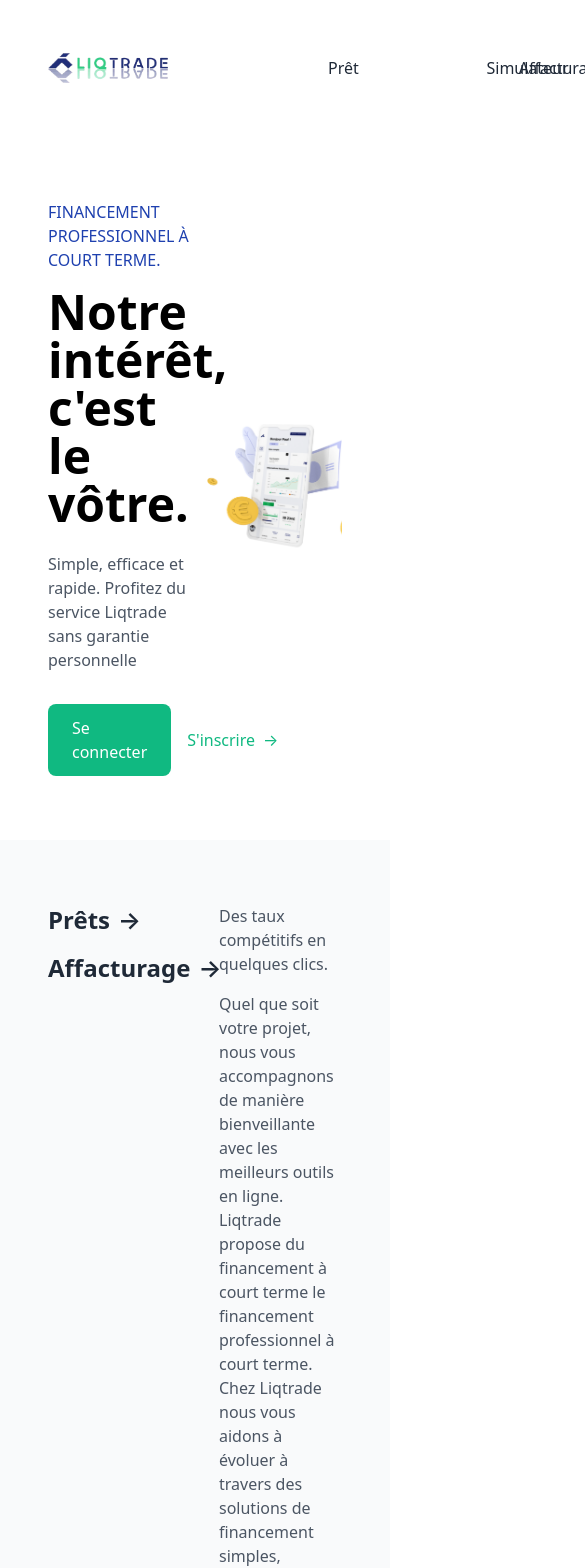
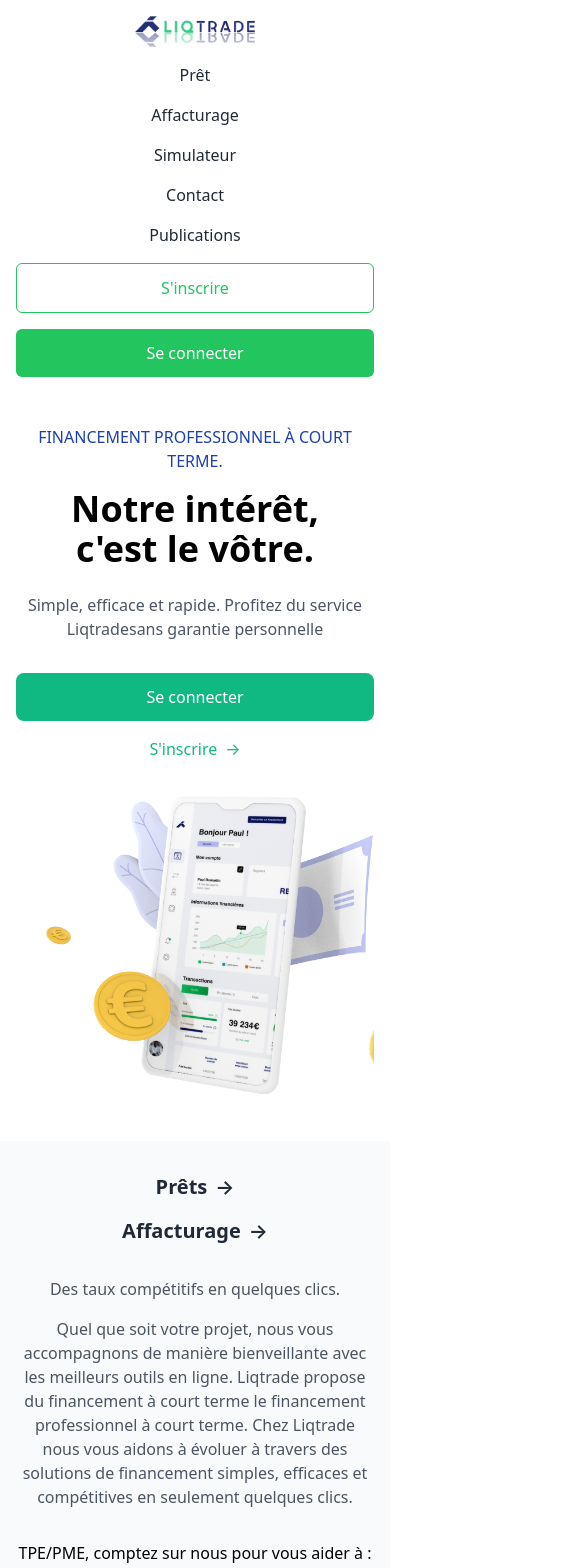
Before and after one commit to jennaram/liqtrade-frontend, a Next.js app: page / in a window 390 px wide. Shown: the top 1568 px of the page, 585 px wide, since content can reach past the window. Built offline with nearby package versions, Linux system fonts and the light colour scheme.

Commit message:
feat: ajout de la responsivité au site

```diff
--- a/src/app/page.tsx
+++ b/src/app/page.tsx
@@ -5,31 +5,31 @@
   return (
     <main className="min-h-screen">
       {/* Navbar */}
-      <nav className="flex items-center justify-between px-12 py-6 max-w-[1400px] mx-auto">
+      <nav className="flex flex-col md:flex-row items-center justify-between px-4 md:px-12 py-4 md:py-6 max-w-[1400px] mx-auto">
         {/* Logo et éléments de gauche */}
-        <div className="flex items-center">
-          <Image src="/images/logoliqtrade.png" alt="Liqtrade" width={120} height={30} className="object-contain" />
-          <div className="flex ml-40">
-            <span className="text-gray-800 text-base font-medium cursor-pointer hover:text-gray-600 mr-40">Prêt</span>
-            <span className="text-gray-800 text-base font-medium cursor-pointer hover:text-gray-600">Affacturage</span>
+        <div className="flex flex-col md:flex-row items-center w-full md:w-auto mb-4 md:mb-0">
+          <Image src="/images/logoliqtrade.png" alt="Liqtrade" width={120} height={30} className="object-contain mb-4 md:mb-0" />
+          <div className="flex flex-col md:flex-row md:ml-8 lg:ml-40 space-y-4 md:space-y-0">
+            <span className="text-gray-800 text-base font-medium cursor-pointer hover:text-gray-600 md:mr-8 lg:mr-40 text-center">Prêt</span>
+            <span className="text-gray-800 text-base font-medium cursor-pointer hover:text-gray-600 text-center">Affacturage</span>
           </div>
         </div>
 
         {/* Éléments de droite */}
-        <div className="flex items-center">
-          <div className="flex">
-            <span className="text-gray-800 text-base font-medium cursor-pointer hover:text-gray-600 mr-40">Simulateur</span>
-            <span className="text-gray-800 text-base font-medium cursor-pointer hover:text-gray-600 mr-40">Contact</span>
-            <span className="text-gray-800 text-base font-medium cursor-pointer hover:text-gray-600 mr-40">Publications</span>
+        <div className="flex flex-col md:flex-row items-center w-full md:w-auto">
+          <div className="flex flex-col md:flex-row space-y-4 md:space-y-0 mb-4 md:mb-0 w-full md:w-auto">
+            <span className="text-gray-800 text-base font-medium cursor-pointer hover:text-gray-600 md:mr-8 lg:mr-40 text-center">Simulateur</span>
+            <span className="text-gray-800 text-base font-medium cursor-pointer hover:text-gray-600 md:mr-8 lg:mr-40 text-center">Contact</span>
+            <span className="text-gray-800 text-base font-medium cursor-pointer hover:text-gray-600 md:mr-8 lg:mr-40 text-center">Publications</span>
           </div>
-          <div className="flex items-center gap-4">
+          <div className="flex flex-col md:flex-row items-center gap-4 w-full md:w-auto">
             <button
-              className="bg-white text-[#22C55E] hover:bg-gray-50 text-base font-medium px-10 py-5 rounded-md transition-all duration-200 min-w-[160px] border border-[#22C55E]"
+              className="bg-white text-[#22C55E] hover:bg-gray-50 text-base font-medium px-6 md:px-10 py-3 md:py-5 rounded-md transition-all duration-200 w-full md:min-w-[160px] border border-[#22C55E]"
             >
               S&apos;inscrire
             </button>
             <button
-              className="bg-[#22C55E] text-white hover:bg-[#16A34A] text-base font-medium px-10 py-5 rounded-md transition-all duration-200 min-w-[160px]"
+              className="bg-[#22C55E] text-white hover:bg-[#16A34A] text-base font-medium px-6 md:px-10 py-3 md:py-5 rounded-md transition-all duration-200 w-full md:min-w-[160px]"
             >
               Se connecter
             </button>
@@ -38,110 +38,112 @@
       </nav>
 
       {/* Hero Section */}
-      <section className="flex justify-between items-center px-12 py-16">
-        <div className="w-1/2">
+      <section className="flex flex-col md:flex-row justify-between items-center px-4 md:px-12 py-8 md:py-16">
+        <div className="w-full md:w-1/2 text-center md:text-left mb-8 md:mb-0">
           <p className="text-blue-800 font-medium mb-4">FINANCEMENT PROFESSIONNEL À COURT TERME.</p>
-          <h1 className="text-5xl font-bold mb-6">
+          <h1 className="text-4xl md:text-5xl font-bold mb-6">
             Notre intérêt,<br />
-            c'est le vôtre.
+            c&apos;est le vôtre.
           </h1>
           <p className="text-gray-600 mb-8">
-            Simple, efficace et rapide. Profitez du service Liqtrade<br />
+            Simple, efficace et rapide. Profitez du service Liqtrade<br className="hidden md:block" />
             sans garantie personnelle
           </p>
-          <div className="flex space-x-4">
-            <Link href="/connexion" className="bg-emerald-500 text-white px-6 py-3 rounded-lg hover:bg-emerald-600">
+          <div className="flex flex-col md:flex-row space-y-4 md:space-y-0 md:space-x-4">
+            <Link href="/connexion" className="bg-emerald-500 text-white px-6 py-3 rounded-lg hover:bg-emerald-600 text-center">
               Se connecter
             </Link>
-            <Link href="/inscription" className="text-emerald-500 hover:text-emerald-600 flex items-center">
-              S'inscrire <span className="ml-2">→</span>
+            <Link href="/inscription" className="text-emerald-500 hover:text-emerald-600 flex items-center justify-center md:justify-start">
+              S&apos;inscrire <span className="ml-2">→</span>
             </Link>
           </div>
         </div>
-        <div className="w-1/2 relative">
+        <div className="w-full md:w-1/2 relative">
           <Image
             src="/images/app_img.png"
             alt="Application mobile Liqtrade"
             width={500}
             height={600}
-            className="object-contain"
+            className="object-contain mx-auto"
           />
         </div>
       </section>
 
       {/* Services Section */}
-      <section className="bg-gray-50 px-12 py-16">
-        <div className="grid grid-cols-2 gap-12">
+      <section className="bg-gray-50 px-4 md:px-12 py-8 md:py-16">
+        <div className="grid grid-cols-1 md:grid-cols-2 gap-8 md:gap-12">
           <div>
-            <Link href="/prets" className="text-2xl font-semibold flex items-center text-gray-800 mb-4">
+            <Link href="/prets" className="text-xl md:text-2xl font-semibold flex items-center text-gray-800 mb-4 justify-center md:justify-start">
               Prêts <span className="ml-2">→</span>
             </Link>
-            <Link href="/affacturage" className="text-2xl font-semibold flex items-center text-gray-800">
+            <Link href="/affacturage" className="text-xl md:text-2xl font-semibold flex items-center text-gray-800 justify-center md:justify-start">
               Affacturage <span className="ml-2">→</span>
             </Link>
           </div>
           <div>
-            <p className="text-gray-600 mb-4">Des taux compétitifs en quelques clics.</p>
-            <p className="text-gray-600 mb-8">
+            <p className="text-gray-600 mb-4 text-center md:text-left">Des taux compétitifs en quelques clics.</p>
+            <p className="text-gray-600 mb-8 text-center md:text-left">
               Quel que soit votre projet, nous vous accompagnons de manière bienveillante avec les meilleurs
               outils en ligne. Liqtrade propose du financement à court terme le financement professionnel à court
               terme. Chez Liqtrade nous vous aidons à évoluer à travers des solutions de financement simples,
               efficaces et compétitives en seulement quelques clics.
             </p>
-            <p className="font-medium mb-4">TPE/PME, comptez sur nous pour vous aider à :</p>
-            <ul className="space-y-2 text-gray-600">
+            <p className="font-medium mb-4 text-center md:text-left">TPE/PME, comptez sur nous pour vous aider à :</p>
+            <ul className="space-y-2 text-gray-600 pl-4 md:pl-0">
               <li>• Refinancer son entreprise</li>
               <li>• Ouvrir une nouvelle agence</li>
               <li>• Faire connaître son entreprise</li>
-              <li>• Se lancer à l'international</li>
+              <li>• Se lancer à l&apos;international</li>
               <li>• Digitaliser son entreprise</li>
               <li>• Acquérir une entreprise</li>
               <li>• Transformer son entreprise</li>
               <li>• Financer des projets de développements durables</li>
             </ul>
-            <button className="mt-8 bg-gray-900 text-white px-6 py-3 rounded-lg">
-              Vidéo de présentation
-            </button>
+            <div className="text-center md:text-left">
+              <button className="mt-8 bg-gray-900 text-white px-6 py-3 rounded-lg w-full md:w-auto">
+                Vidéo de présentation
+              </button>
+            </div>
           </div>
         </div>
       </section>
 
       {/* Features Grid */}
-      <section className="px-12 py-16 grid grid-cols-2 gap-12">
-        <div className="p-8 bg-gray-50 rounded-xl">
-          <div className="w-12 h-12 bg-emerald-100 rounded-full flex items-center justify-center mb-6">
+      <section className="px-4 md:px-12 py-8 md:py-16 grid grid-cols-1 md:grid-cols-2 gap-8 md:gap-12">
+        <div className="p-6 md:p-8 bg-gray-50 rounded-xl">
+          <div className="w-12 h-12 bg-emerald-100 rounded-full flex items-center justify-center mb-6 mx-auto md:mx-0">
             <span className="text-emerald-500">✓</span>
           </div>
-          <h3 className="text-xl font-semibold mb-4">Evaluation du profil de risque de votre client</h3>
-          <p className="text-gray-600">
-            Plus de mauvaises surprises lors de la facturation de votre client. Chez Liqtrade, nous évaluons son risque débiteur afin de permettre la valorisation et l'acceptation rapide de votre facture. Notre approche se base sur le profil de risque de votre client et l'échéance de votre facture pour vous proposer le meilleur prix de cession de votre créance.
+          <h3 className="text-xl font-semibold mb-4 text-center md:text-left">Evaluation du profil de risque de votre client</h3>
+          <p className="text-gray-600 text-center md:text-left">
+            Plus de mauvaises surprises lors de la facturation de votre client. Chez Liqtrade, nous évaluons son risque débiteur afin de permettre la valorisation et l&apos;acceptation rapide de votre facture.
           </p>
         </div>
-        <div className="p-8 bg-gray-50 rounded-xl">
-          <div className="w-12 h-12 bg-blue-100 rounded-full flex items-center justify-center mb-6">
+        <div className="p-6 md:p-8 bg-gray-50 rounded-xl">
+          <div className="w-12 h-12 bg-blue-100 rounded-full flex items-center justify-center mb-6 mx-auto md:mx-0">
             <span className="text-blue-500">€</span>
           </div>
-          <h3 className="text-xl font-semibold mb-4">Meilleur prix de cession de votre créance</h3>
-          <p className="text-gray-600">
-            Nos algorithmes trouvent pour vous la meilleure offre de financement en termes de prix et de taux de commission. En moyenne, nos clients perçoivent jusqu'à 97 % de la valeur nominale de leur facture.
+          <h3 className="text-xl font-semibold mb-4 text-center md:text-left">Meilleur prix de cession de votre créance</h3>
+          <p className="text-gray-600 text-center md:text-left">
+            Nos algorithmes trouvent pour vous la meilleure offre de financement en termes de prix et de taux de commission. En moyenne, nos clients perçoivent jusqu&apos;à 97 % de la valeur nominale de leur facture.
           </p>
         </div>
-        <div className="p-8 bg-gray-50 rounded-xl">
-          <div className="w-12 h-12 bg-cyan-100 rounded-full flex items-center justify-center mb-6">
+        <div className="p-6 md:p-8 bg-gray-50 rounded-xl">
+          <div className="w-12 h-12 bg-cyan-100 rounded-full flex items-center justify-center mb-6 mx-auto md:mx-0">
             <span className="text-cyan-500">⌚</span>
           </div>
-          <h3 className="text-xl font-semibold mb-4">Paiement en un temps record pour vos factures</h3>
-          <p className="text-gray-600">
-            Après validation et financement de votre facture, votre paiement est transféré en seulement quelques minutes. Grâce à notre plateforme de paiement, bénéficiez de nouvelles fonctionnalités de paiement instantané vous permettant un virement rapide vers la Banque de votre choix.
+          <h3 className="text-xl font-semibold mb-4 text-center md:text-left">Paiement en un temps record pour vos factures</h3>
+          <p className="text-gray-600 text-center md:text-left">
+            Après validation et financement de votre facture, votre paiement est transféré en seulement quelques minutes. Grâce à notre plateforme de paiement, bénéficiez de nouvelles fonctionnalités de paiement instantané.
           </p>
         </div>
-        <div className="p-8 bg-gray-50 rounded-xl">
-          <div className="w-12 h-12 bg-amber-100 rounded-full flex items-center justify-center mb-6">
+        <div className="p-6 md:p-8 bg-gray-50 rounded-xl">
+          <div className="w-12 h-12 bg-amber-100 rounded-full flex items-center justify-center mb-6 mx-auto md:mx-0">
             <span className="text-amber-500">?</span>
           </div>
-          <h3 className="text-xl font-semibold mb-4">Financez vos besoins de trésorerie en temps réel</h3>
-          <p className="text-gray-600">
-            Faites une demande de financement en ligne via l'envoi électronique de facture et obtenez plus rapidement vos fonds via un traitement automatisé de vos demandes. Vos factures sont ainsi valorisées, validées automatiquement et financées sur notre plateforme.
+          <h3 className="text-xl font-semibold mb-4 text-center md:text-left">Financez vos besoins de trésorerie en temps réel</h3>
+          <p className="text-gray-600 text-center md:text-left">
+            Faites une demande de financement en ligne via l&apos;envoi électronique de facture et obtenez plus rapidement vos fonds via un traitement automatisé de vos demandes.
           </p>
         </div>
       </section>
```
